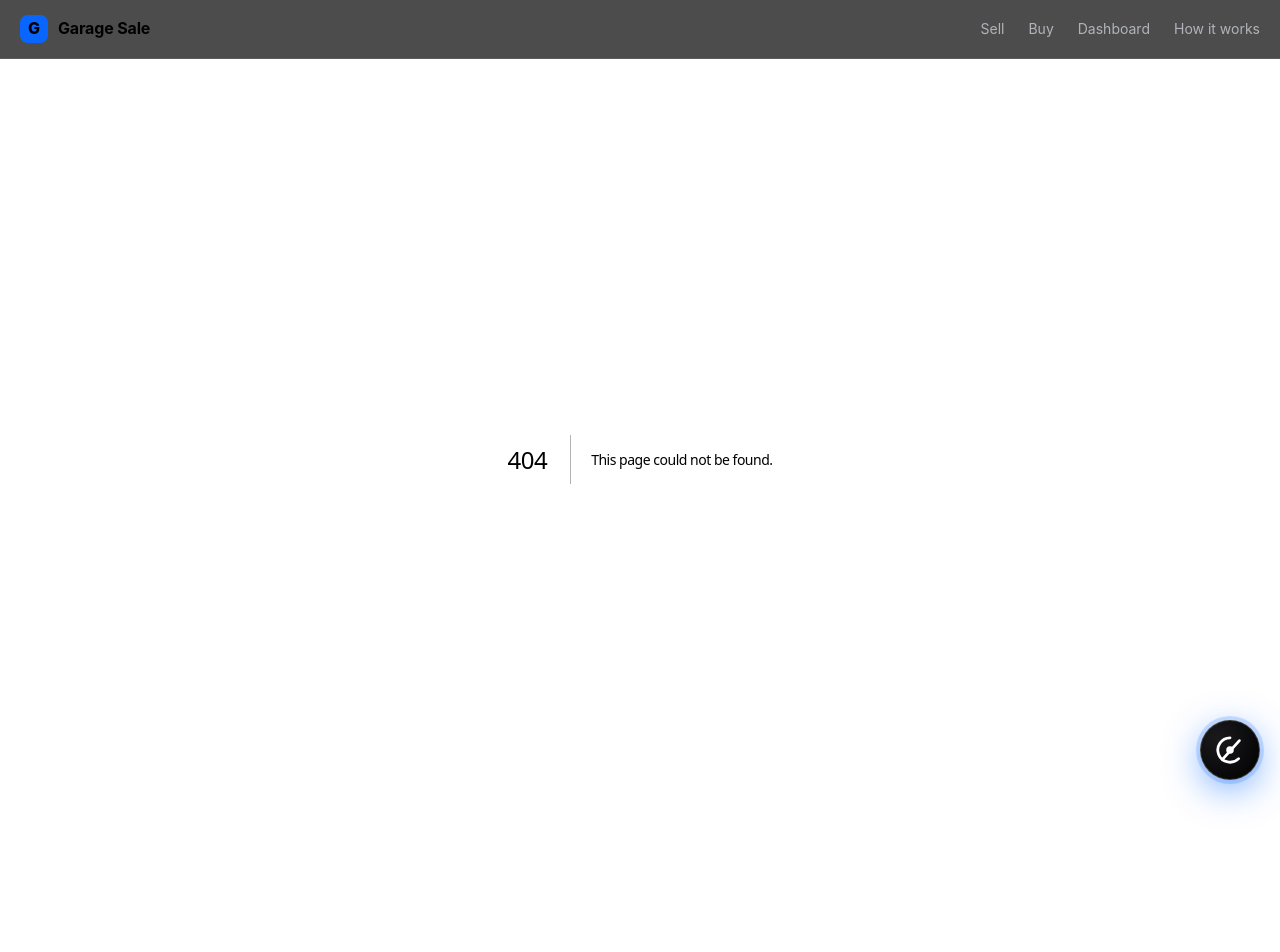
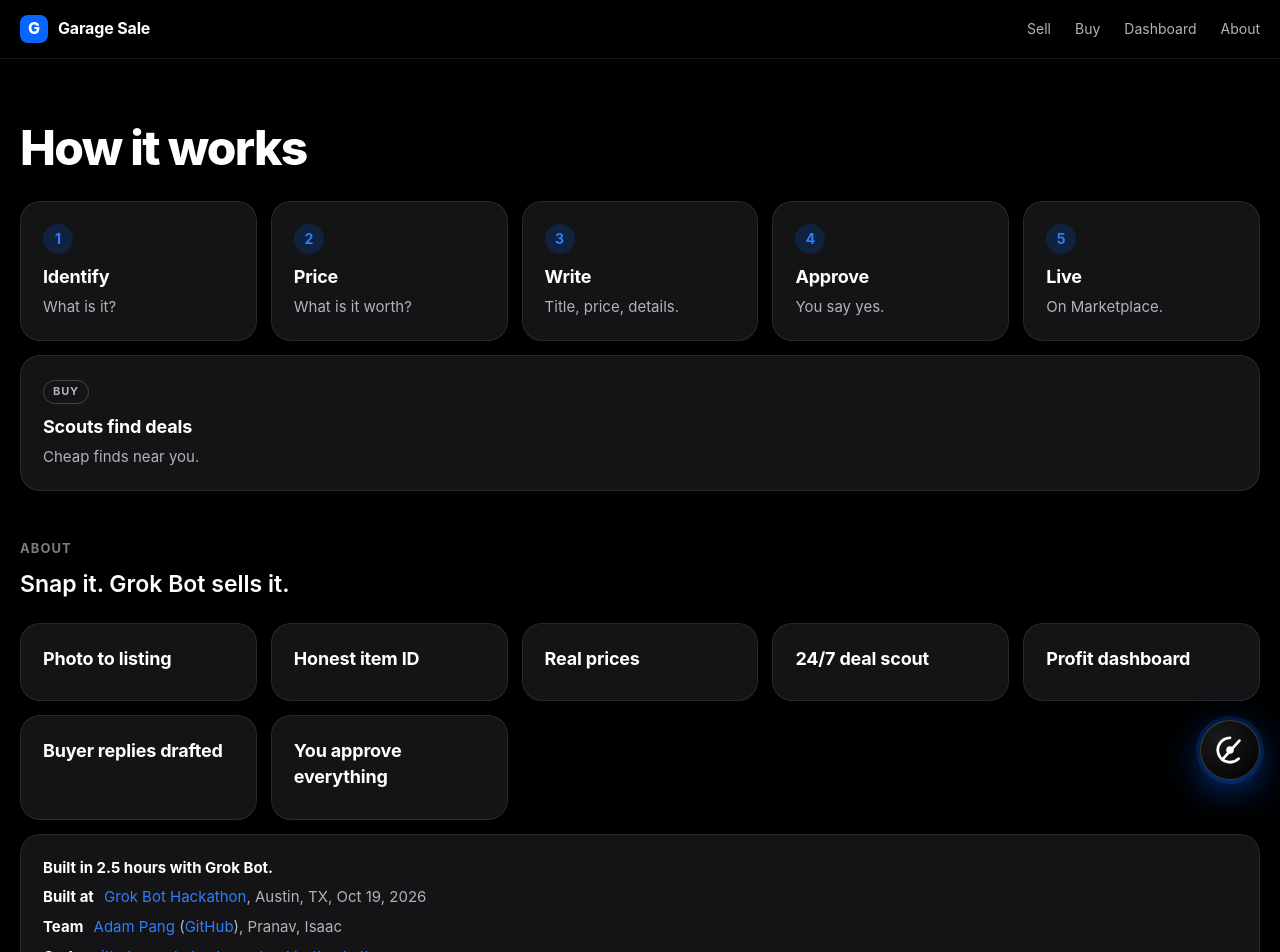
Before and after one commit to adamtpang/grokbothackathon, a Next.js app in the folder web/: page /about in a window 1280 px wide. Before the commit this address had no page. Shown: the top 952 px of the page. Built offline with nearby package versions, Linux system fonts and the light colour scheme.

Commit message:
Nav: Sell, Buy, Dashboard, About subpages

```diff
--- /dev/null
+++ b/web/app/about/page.js
@@ -0,0 +1,37 @@
+export const metadata = { title: 'About · Garage Sale' };
+export default function About() {
+  return <main>
+      <section className="sec"><div className="wrap">
+        <h2>How it works</h2>
+        <div className="steps">
+          <div className="card"><div className="n">1</div><h4>Identify</h4><p>What is it?</p></div>
+          <div className="card"><div className="n">2</div><h4>Price</h4><p>What is it worth?</p></div>
+          <div className="card"><div className="n">3</div><h4>Write</h4><p>Title, price, details.</p></div>
+          <div className="card"><div className="n">4</div><h4>Approve</h4><p>You say yes.</p></div>
+          <div className="card"><div className="n">5</div><h4>Live</h4><p>On Marketplace.</p></div>
+        </div>
+        <div className="steps" style={{ marginTop: 14 }}>
+          <div className="card"><span className="tag">Buy</span><h4>Scouts find deals</h4><p>Cheap finds near you.</p></div>
+        </div>
+        <div className="about">
+          <h3>About</h3>
+          <p className="aboutline">Snap it. Grok Bot sells it.</p>
+          <div className="feats">
+            <div className="card"><h4>Photo to listing</h4></div>
+            <div className="card"><h4>Honest item ID</h4></div>
+            <div className="card"><h4>Real prices</h4></div>
+            <div className="card"><h4>24/7 deal scout</h4></div>
+            <div className="card"><h4>Profit dashboard</h4></div>
+            <div className="card"><h4>Buyer replies drafted</h4></div>
+            <div className="card"><h4>You approve everything</h4></div>
+          </div>
+          <div className="card credits">
+            <p><b>Built in 2.5 hours with Grok Bot.</b></p>
+            <p><b>Built at</b> <a href="https://luma.com/x0qss5av?tk=Mdaf1N" target="_blank" rel="noreferrer">Grok Bot Hackathon</a>, Austin, TX, Oct 19, 2026</p>
+            <p><b>Team</b> <a href="https://adampang.com" target="_blank" rel="noreferrer">Adam Pang</a> (<a href="https://github.com/adamtpang" target="_blank" rel="noreferrer">GitHub</a>), Pranav, Isaac</p>
+            <p><b>Code</b> <a href="https://github.com/adamtpang/grokbothackathon" target="_blank" rel="noreferrer">github.com/adamtpang/grokbothackathon</a></p>
+          </div>
+        </div>
+      </div></section>
+  </main>;
+}
--- a/web/app/deal/[src]/[idx]/page.js
+++ b/web/app/deal/[src]/[idx]/page.js
@@ -47,7 +47,7 @@
     <section className="howflip"><h2>How to flip IRL</h2><div className="hf">
       <div><i>1</i><b>Message the seller</b><p>Tap Open listing, say it is still available and offer the asking price or a little under.</p></div>
       <div><i>2</i><b>Pick it up</b><p>Meet somewhere public, check it works, pay cash or with a payment app.</p></div>
-      <div><i>3</i><b>List it with Garage Sale</b><p>Snap a photo on the <a href="/#sell">Sell</a> page. Grok Bot prices it from the comps and posts it for you.</p></div>
+      <div><i>3</i><b>List it with Garage Sale</b><p>Snap a photo on the <a href="/sell">Sell</a> page. Grok Bot prices it from the comps and posts it for you.</p></div>
     </div></section>
   </main>;
 }
--- a/web/app/globals.css
+++ b/web/app/globals.css
@@ -338,3 +338,4 @@
 .trow .rg{color:var(--dim);font-size:12px}
 }
 .chips span.chip0:not(.btn){background:transparent;border:0;padding:4px 2px;color:var(--dim);font-size:13px}
+@media(max-width:600px){.navlinks{gap:14px}.navlinks a:nth-child(4){display:inline}}
--- a/web/app/layout.js
+++ b/web/app/layout.js
@@ -12,7 +12,7 @@
     <html lang="en"><body>
       <nav className="nav"><div className="wrap navin">
         <a href="/" className="brand"><span className="logo" aria-hidden="true">G</span>Garage Sale</a>
-        <div className="navlinks"><a href="/#sell">Sell</a><a href="/#buy">Buy</a><a href="/dashboard">Dashboard</a><a href="/#how">How it works</a></div>
+        <div className="navlinks"><a href="/sell">Sell</a><a href="/buy">Buy</a><a href="/dashboard">Dashboard</a><a href="/about">About</a></div>
       </div></nav>
       {children}
       <Assistant />
```
Also changed, not shown: web/app/buy/page.js (added, +7 -0 lines), web/app/dashboard/page.js (+4 -4 lines), web/app/sell/page.js (added, +7 -0 lines).
